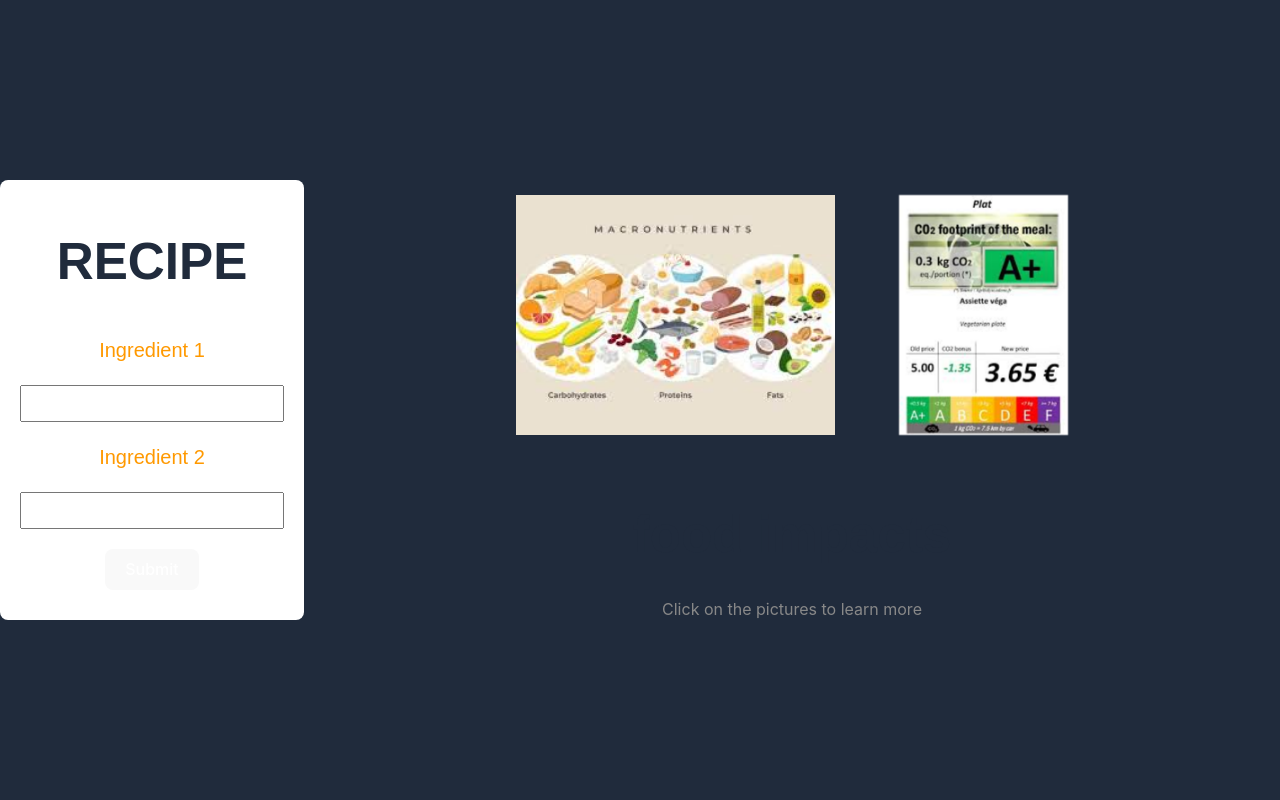
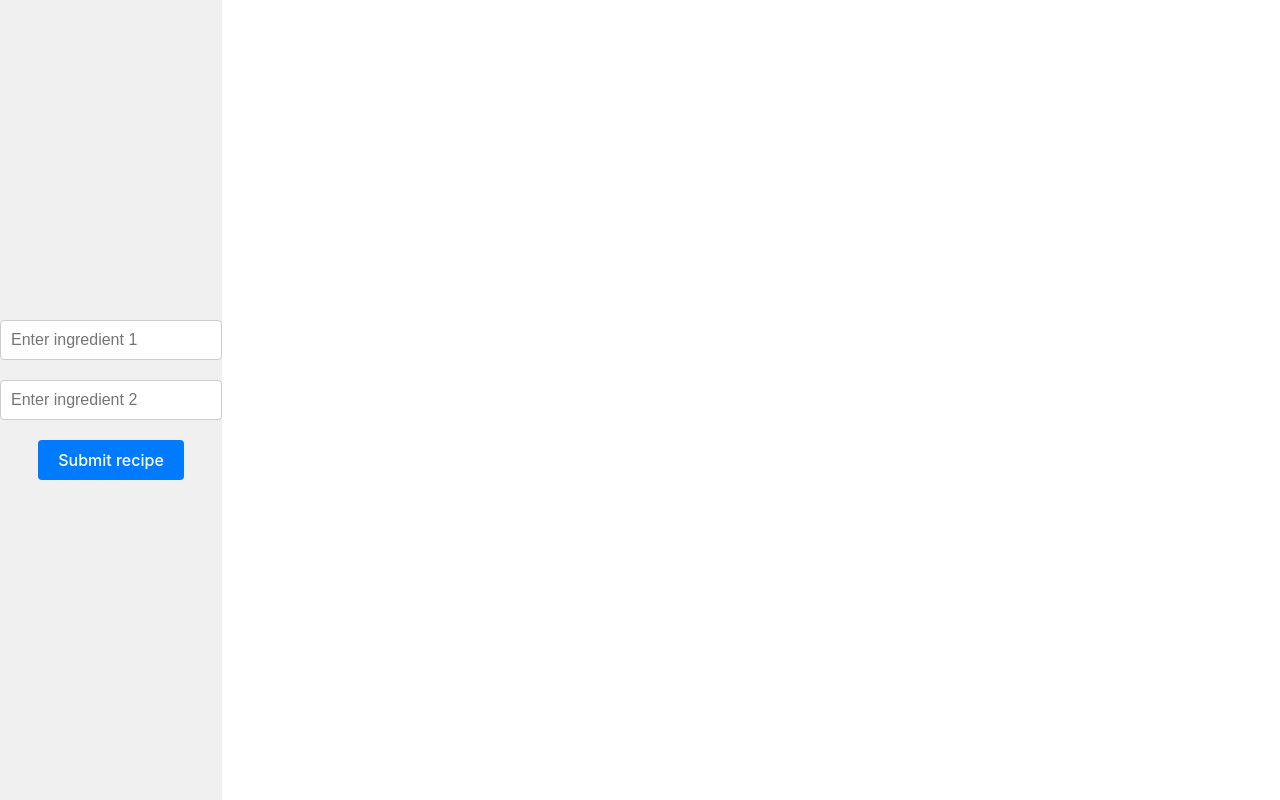
Before and after one commit to Rub77f/food-impacts, a React (Vite) app: page / in a window 1280 px wide. Built offline with nearby package versions, Linux system fonts and the light colour scheme.

Commit message:
Successful integration to AWS API gateway and lambda call. Function itself connecting to RDS for data retrieval of Ciqual database + http request to REST API of Agribalyse database

```diff
--- a/index.html
+++ b/index.html
@@ -2,88 +2,10 @@
 <html lang="en">
   <head>
     <meta charset="UTF-8" />
-    <title>Food Impacts</title>
-    <style>
-      body {
-        background-color: #202b3c;
-        display: flex; /* Centering the form */
-        justify-content: center; /* Centering the form */
-        align-items: center; /* Centering the form */
-        height: 100vh; /* Centering the form */
-        margin: 0; /* Removing default margin */
-      }
-      form {
-        display: flex;
-        flex-direction: column; /* Aligning form elements vertically */
-        align-items: center; /* Centering form elements horizontally */
-        background-color: #fff; /* Adding a white background to the form */
-        padding: 20px; /* Adding padding to the form */
-        border-radius: 8px; /* Adding border radius to the form */
-      }
-      label, button {
-        color: #FF9900;
-        font-family: Arial, Helvetica, sans-serif;
-        font-size: 20px;
-        margin: 10px 0; /* Adding margin between elements */
-      }
-      input {
-        color: #232F3E;
-        font-family: Arial, Helvetica, sans-serif;
-        font-size: 20px;
-        margin: 10px 0; /* Adding margin between elements */
-        width: 250px; /* Setting input width */
-        padding: 5px; /* Adding padding to input */
-      }
-      button {
-        background-color: #ff9900e5; /* Adding background color to button */
-        color: #fff; /* Changing button text color */
-        border: none; /* Removing button border */
-        padding: 10px 20px; /* Adding padding to button */
-        cursor: pointer; /* Changing cursor to pointer on hover */
-      }
-      h1{
-        color: #202b3c;
-        font-family: Arial, Helvetica, sans-serif;
-      }
-    </style>
-    <script>
-      // Define the function to call the API with the provided first name, last name, and phone number
-      let callAPI = (ingredient1, ingredient2)=>
-      {
-        // Create a new Headers object and set the 'Content-Type' to 'application/json'
-        let myHeaders = new Headers();
-        myHeaders.append("Content-Type", "application/json");
-
-        // Create the JSON string from the input values
-        let raw = JSON.stringify({"ingredient1": ingredient1, "ingredient2": ingredient2})
-
-        // Define the request options including method, headers, body, and redirect behavior
-        let requestOptions = {
-          method: 'POST', // Method type
-          headers: myHeaders, // Headers for the request
-          body: raw, // The body of the request containing the JSON string
-          redirect: 'follow' // Automatically follow redirects
-        };
-
-        // Use the fetch API to send the request to the specified URL
-        fetch("https://u1m56zt6la.execute-api.eu-west-3.amazonaws.com/food-impacts-web-stage", requestOptions) // Replace "API_KEY" with your actual API endpoint
-          .then(response => response.text()) // Parse the response as text
-          .then(result => alert(JSON.parse(result).message)) // Parse the result as JSON and alert the message
-          .catch(error => console.log('error', error)); // Log any errors to the console
-      }
-    </script>
+    <meta name="viewport" content="width=device-width, initial-scale=1.0">
+    <title>Food Impacts simple app</title>
   </head>
   <body>
-    <form>
-      <h1> RECIPE </h1>
-      <label> Ingredient 1 </label>
-      <input type="text" id="ingredient1">
-      <label> Ingredient 2 </label>
-      <input type="text" id="ingredient2">
-      <button type="button" onclick="callAPI(document.getElementById('ingredient1').value, document.getElementById('ingredient2').value)">Submit</button>
-      <!-- Button to submit user input without reloading the page -->
-      <!-- When clicked, it calls the callAPI function with values from the input fields -->
-    </form>
     <div id="root"></div>
     <script type="module" src="/src/main.jsx"></script>
   </body>
--- a/package.json
+++ b/package.json
@@ -1,15 +1,14 @@
 {
-  "homepage": "https://Rub77f.github.io/food-impacts",
   "name": "food-impacts",
   "private": true,
   "version": "0.0.0",
   "type": "module",
   "scripts": {
+    "start": "node main.jsx",
     "dev": "vite",
     "build": "vite build",
     "lint": "eslint .",
-    "preview": "vite preview",
-    "deploy": "gh-pages -d build"
+    "preview": "vite preview"
   },
   "dependencies": {
     "aws-amplify": "^6.10.2",
--- a/src/App.css
+++ b/src/App.css
@@ -1,24 +1,32 @@
-#root {
-  max-width: 1280px;
-  margin: 0 auto;
-  padding: 2rem;
-  text-align: center;
+.App
+{ display: flex;
+  flex-direction: column;
+  align-items: center;
+  justify-content: center;
+  height: 100vh;
+  background-color: #f0f0f0;
 }
 
-.logo {
-  height: 15em;
-  padding: 2em;
-  will-change: filter;
-  transition: filter 300ms;
-}
-.logo:hover {
-  filter: drop-shadow(0 0 2em #646cffaa);
-}
-.logo.react:hover {
-  filter: drop-shadow(0 0 2em #61dafbaa);
+input[type="text"] {
+  width: 200px;
+  padding: 10px;
+  margin-bottom: 20px;
+  border: 1px solid #ccc;
+  border-radius: 4px;
+  font-size: 16px;
 }
 
-.click-on-the-pics {
-  color: #888;
-  font-size: medium;
+button {
+  padding: 10px 20px;
+  font-size: 16px;
+  color: white;
+  background-color: #007bff;
+  border: none;
+  border-radius: 4px;
+  cursor: pointer;
+  transition: background-color 0.3s;
 }
+
+button:hover {
+  background-color:#0056b3;
+}
--- a/src/App.jsx
+++ b/src/App.jsx
@@ -1,27 +1,80 @@
 import { useState } from 'react'
-import macroNutImage from './assets/macronutrients.jfif'
-import carbonFootprint from './assets/carbonfootprint.jfif'
 import './App.css'
 
 function App() {
-  const [count, setCount] = useState(0)
+  const [ingredient1, setIngredient1Value] = useState('')
+  const [ingredient2, setIngredient2Value] = useState('')
+  const [responseData, setResponseData] = useState(null)
+
+  const ingredient1Change = (e) => {
+    setIngredient1Value(e.target.value);
+  }
+
+  const ingredient2Change = (e) => {
+    setIngredient2Value(e.target.value);
+  }
+
+  const handleClick = async () => {
+    try {
+      // Create a new Headers object and set the 'Content-Type' to 'application/json'
+      let myHeaders = new Headers();
+      myHeaders.append("Content-Type", "application/json");
+
+      // Create the JSON string from the input values
+      let raw = JSON.stringify({"ingredient1": ingredient1, "ingredient2": ingredient2})
+
+      // Define the request options including method, headers, body, and redirect behavior
+      let requestOptions = {
+        method: 'POST', // Method type
+        headers: myHeaders, // Headers for the request
+        body: raw, // The body of the request containing the JSON string
+        redirect: 'follow' // Automatically follow redirects
+      };
+
+      const response = await fetch('https://u1m56zt6la.execute-api.eu-west-3.amazonaws.com/food-impacts-web-stage', requestOptions);
+      if (!response.ok) {
+        throw new Error(`HTTP error! Status: ${response.status}`);
+      }
+
+      const data = await response.json();
+      setResponseData(data);
+      console.log('Response data:', data)
+    }
+    catch (error) { console.error('Error fetching data:', error); }
+  }
 
   return (
     <>
-      <div>
+      <div className='App'>
+        <input type="text" value={ingredient1} onChange={ingredient1Change} placeholder="Enter ingredient 1"/>
+        <input type="text" value={ingredient2} onChange={ingredient2Change} placeholder="Enter ingredient 2"/>
+        <button onClick={handleClick}>Submit recipe</button>
+        {responseData && (
+          <div>
+            <h3> Response:</h3>
+            <pre>{JSON.stringify(responseData, null, 2)}</pre>
+          </div> )}
+      </div>
+    </>
+  )
+}
+
+/*
         <a href='https://ciqual.anses.fr/' target="_blank">
         <img src={macroNutImage} className="logo macronutrients" alt="Macro Nutrients logo" />
         </a>
         <a href='https://doc.agribalyse.fr/documentation' target="_blank">
         <img src={carbonFootprint} className="logo carbonfootprint" alt="Carbon Footprint logo" />
         </a>
-      </div>
-      <h1>food impacts</h1>
-      <p className="click-on-the-pics">
-        Click on the pictures to learn more
-      </p>
-    </>
-  )
-}
+        <h1>food impacts</h1>
+        <p className="click-on-the-pics">
+          Click on the pictures to learn more
+        </p>
 
+                {responseData && (
+          <div>
+            <h3> Response:</h3>
+            <pre>{JSON.stringify(responseData, null, 2)}</pre>
+          </div> )}
+*/
 export default App
```
Also changed, not shown: src/assets/carbonfootprint.jfif (deleted), src/assets/macronutrients.jfif (deleted).
